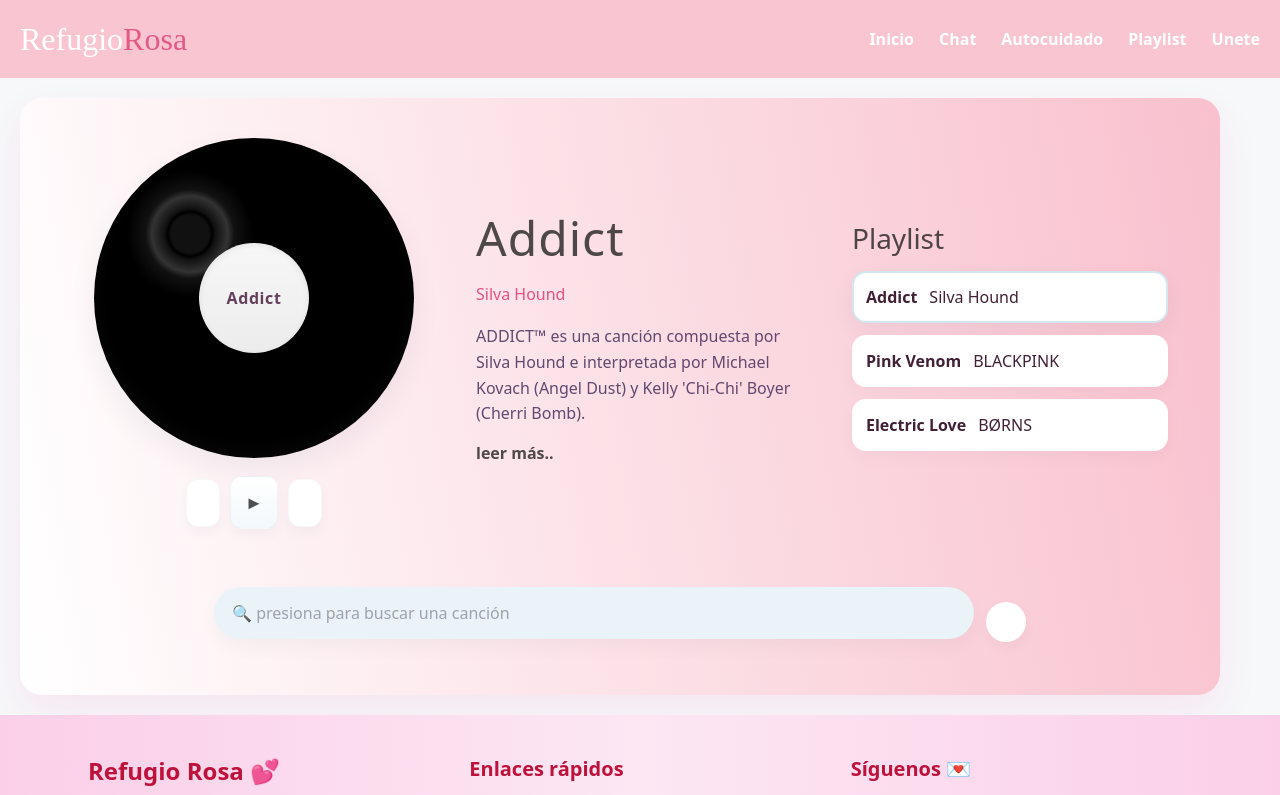
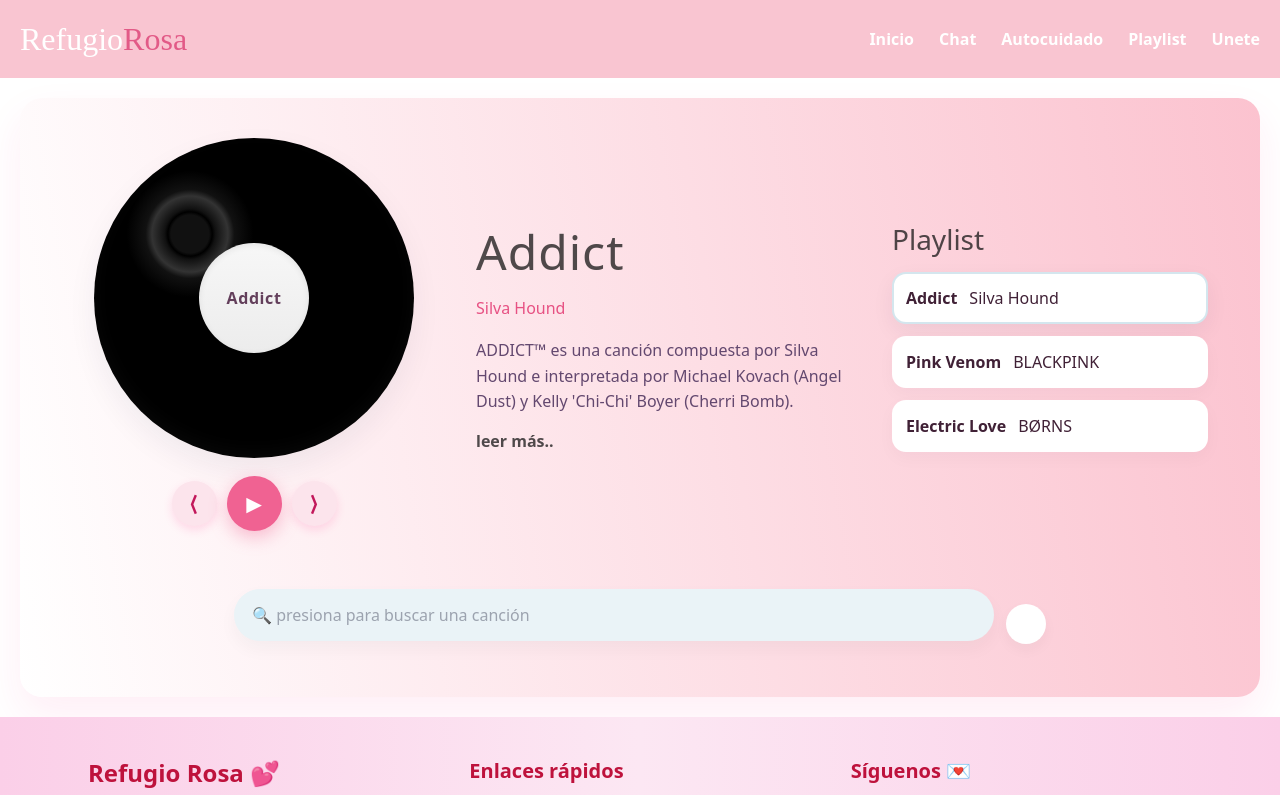
Before and after one commit to dairacsc-droid/refugio-rosa, a React (Vite) app in the folder mi-pagina-react/: page /playlist in a window 1280 px wide. Shown: the top 795 px of the page. Built offline with nearby package versions, Linux system fonts and the light colour scheme.

Commit message:
Eliminar los margin

```diff
--- a/mi-pagina-react/src/pages/Autocuidado.css
+++ b/mi-pagina-react/src/pages/Autocuidado.css
@@ -6,6 +6,9 @@
 
 .tips span {
   color: #e58fac;
+  text-align: center;
+  display: block;
+  width: 100%;
 }
 
 #tarjetas-container {
--- a/mi-pagina-react/src/pages/Autocuidado.jsx
+++ b/mi-pagina-react/src/pages/Autocuidado.jsx
@@ -51,8 +51,8 @@
 function Autocuidado() {
   return (
     <section className="autocuidado">
-      <div className="container">
-        <h2 className="m-6 text-5xl font-bold tips">
+      <div >
+        <h2 className=" m-6 text-5xl font-bold tips">
           <span>Tips para ti</span>
         </h2>
 
--- a/mi-pagina-react/src/pages/Inicio.jsx
+++ b/mi-pagina-react/src/pages/Inicio.jsx
@@ -1,42 +1,69 @@
+import { useState, useEffect } from "react";
 import './Inicio.css'
 
 function Inicio() {
+    const slidesData = [
+    {
+      img: "https://images.unsplash.com/photo-1578985545062-69928b1d9587?w=800",
+      text: "We Implement Your Delicious Dreams...",
+    },
+    {
+      img: "https://images.unsplash.com/photo-1565958011705-44e211f0464a?w=800",
+      text: "Made For You With Love",
+    },
+    {
+      img: "https://images.unsplash.com/photo-1606313564200-1f6a6ec96741?w=800",
+      text: "Sweet Moments, Sweet Memories",
+    },
+  ];
+
+  const [current, setCurrent] = useState(0);
+  const totalSlides = slidesData.length;
+
+  // Funciones para Next y Prev
+  const nextSlide = () => setCurrent((prev) => (prev + 1) % totalSlides);
+  const prevSlide = () =>
+    setCurrent((prev) => (prev - 1 + totalSlides) % totalSlides);
+
+  // Auto-slide cada 4 segundos
+  useEffect(() => {
+    const interval = setInterval(() => {
+      setCurrent((prev) => (prev + 1) % totalSlides);
+    }, 4000);
+
+    return () => clearInterval(interval); // Limpieza al desmontar
+  }, [totalSlides]);
 
   return (
     <>
     <main>
       <section className="slider">
-        <div className="slides">
-          <div className="slide active">
-            <img
-              src="https://images.unsplash.com/photo-1578985545062-69928b1d9587?w=800"
-              alt="Cupcake 1"
-            />
-            <div className="text">
-              <h2>We Implement Your Delicious Dreams...</h2>
+        <div
+          className="slides"
+          style={{
+            transform: `translateX(-${current * 100}%)`,
+            transition: "transform 0.5s ease-in-out",
+          }}
+        >
+          {slidesData.map((slide, index) => (
+            <div
+              key={index}
+              className={`slide ${index === current ? "active" : ""}`}
+            >
+              <img src={slide.img} alt={`Cupcake ${index + 1}`} />
+              <div className="text">
+                <h2>{slide.text}</h2>
+              </div>
             </div>
-          </div>
-          <div className="slide">
-            <img
-              src="https://images.unsplash.com/photo-1565958011705-44e211f0464a?w=800"
-              alt="Cupcake 2"
-            />
-            <div className="text">
-              <h2>Made For You With Love </h2>
-            </div>
-          </div>
-          <div className="slide">
-            <img
-              src="https://images.unsplash.com/photo-1606313564200-1f6a6ec96741?w=800"
-              alt="Cupcake 3"
-            />
-            <div class="text">
-              <h2>Sweet Moments, Sweet Memories</h2>
-            </div>
-          </div>
+          ))}
         </div>
-        <button className="prev">&#10094;</button>
-        <button className="next">&#10095;</button>
+
+        <button className="prev" onClick={prevSlide}>
+          &#10094;
+        </button>
+        <button className="next" onClick={nextSlide}>
+          &#10095;
+        </button>
       </section>
       <section className="caracteristicas">
         <h3 className="objetivos-container">Objetivos</h3>
--- a/mi-pagina-react/src/pages/Playlist.css
+++ b/mi-pagina-react/src/pages/Playlist.css
@@ -17,13 +17,11 @@
 }
 
 .player-wrap {
-  max-width: 1200px;
   margin: 20px;
   background: linear-gradient(-100deg, rgba(250, 169, 187, 0.7), var(--card));
   border-radius: 22px;
   padding: 20px;
   box-shadow: 0 18px 40px rgba(252, 37, 137, 0.08);
-  overflow: hidden;
 }
 
 .player-body {
@@ -81,7 +79,7 @@
   letter-spacing: 0.6px;
 }
 
-.vinyl.spinning {
+.vinyl.spin {
   animation: spin 2.8s linear infinite;
 }
 
@@ -98,41 +96,65 @@
   display: flex;
   gap: 10px;
   align-items: center;
+  justify-content: center;
 }
 
 .ctl {
-  background: var(--card);
-  border-radius: 12px;
-  border: 1px solid rgba(33, 48, 64, 0.04);
-  padding: 12px 14px;
-  font-size: 18px;
+  border: none;
+  border-radius: 50%;
+  width: 55px;
+  height: 55px;
+  font-size: 22px;
+  font-weight: 700;
   cursor: pointer;
-  box-shadow: 0 6px 12px rgba(33, 48, 64, 0.04);
-  transition: transform 0.2s ease, box-shadow 0.2s ease;
+  transition: all 0.25s ease;
+  box-shadow: 0 4px 10px rgba(252, 37, 137, 0.15);
+  display: flex;
+  align-items: center;
+  justify-content: center;
 }
 
-.ctl:hover {
-  transform: translateY(-2px);
-  box-shadow: 0 8px 16px rgba(33, 48, 64, 0.08);
+/* 🔘 Botones pequeños (anterior / siguiente) */
+.ctl.small {
+  width: 45px;
+  height: 45px;
+  font-size: 20px;
+  background: #fce4ec;
+  color: #c2185b;
 }
 
-.ctl.small {
-  padding: 8px 12px;
-  font-size: 20px;
+.ctl.small:hover {
+  background: #f8bbd0;
+  transform: translateY(-2px);
 }
 
+/* ▶️ Botón de reproducir */
 .ctl.play {
-  background: linear-gradient(180deg, #fff, #f2f8fb);
-  color: var(--accent);
-  font-weight: 700;
+  background: #f06292;
+  color: #fff;
+  font-size: 26px;
+  font-weight: bold;
+  box-shadow: 0 6px 18px rgba(240, 98, 146, 0.4);
 }
 
-.ctl.pause {
-  background: linear-gradient(180deg, #fff, #f2f8fb);
-  color: var(--muted);
-  font-weight: 700;
+.ctl.play:hover {
+  background: #ec407a;
+  transform: scale(1.05);
 }
 
+/* ⏸️ Botón de pausa */
+.ctl.pause {
+  background: #f48fb1;
+  color: white;
+  font-size: 26px;
+  font-weight: bold;
+  box-shadow: 0 6px 18px rgba(240, 98, 146, 0.4);
+}
+
+.ctl.pause:hover {
+  background: #f06292;
+  transform: scale(1.05);
+}
 .hidden {
   display: none;
 }
--- a/mi-pagina-react/src/pages/Unete.css
+++ b/mi-pagina-react/src/pages/Unete.css
@@ -4,19 +4,12 @@
   height: 100%;
   margin: 0;
   padding: 0;
+  background-color: white;
 }
 
 /* Layout general */
 .layout {
-  display: flex;
-  flex-direction: row;
-  align-items: flex-start;
-  justify-content: center;
-  gap: 50px;
-  margin: 0 auto;
-  min-height: 100vh;
-  padding: 50px 20px;
-  max-width: 1200px;
+  margin: 80px;
 }
 
 /* Formularios al costado */
@@ -56,6 +49,7 @@
 
 /* Cards */
 .card {
+  justify-items: center;
   background-color: #fff;
   border-radius: 25px;
   padding: 40px 45px;
@@ -145,7 +139,6 @@
 
 .perfil h2 {
   color: #e75480;
-  margin-bottom: 20px;
 }
 
 .perfil p {
@@ -164,6 +157,7 @@
 
 /* PERFIL ACTIVO - centrar todo */
 .layout.perfil-activo {
+  display: flex;
   flex-direction: column;
   align-items: center;
   justify-content: center;
@@ -184,7 +178,7 @@
 .layout.perfil-activo .perfil {
   width: 90%;
   max-width: 500px;
-  margin: 0;
+  margin: 0 auto;
   text-align: center;
 }
 
--- a/mi-pagina-react/src/pages/Unete.jsx
+++ b/mi-pagina-react/src/pages/Unete.jsx
@@ -91,7 +91,7 @@
       </section>
 
       {fase === "perfil" && (
-        <section className="card perfil">
+        <section className="card perfil ">
           <h2>💗 Bienvenida a tu perfil</h2>
           <div className="avatar">
             <img src={avatarUrl} alt="Avatar" />
```
Also changed, not shown: 1 other file (tests, documents, lock files or other folders).
